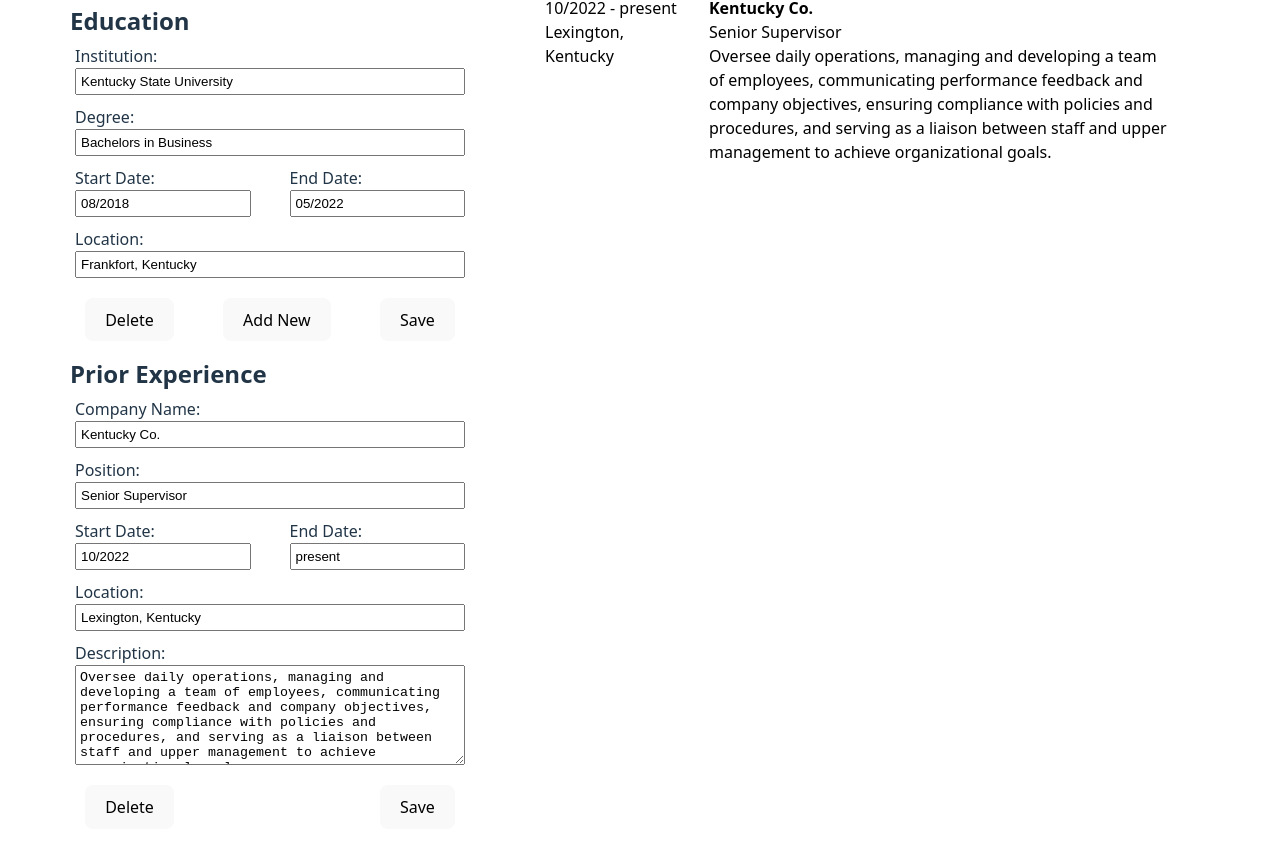
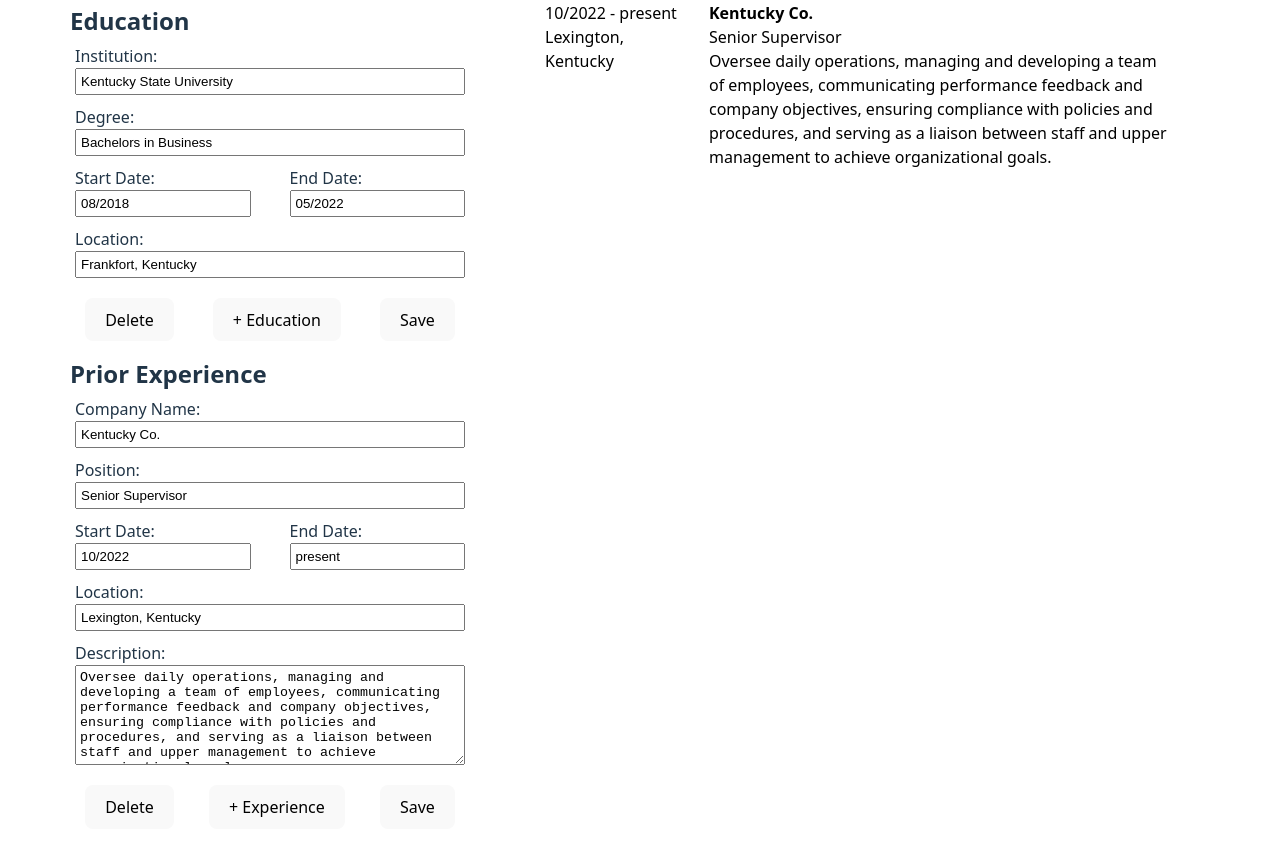
Before and after one commit to jongithub59/cv-application, a React (Vite) app: page / in a window 1280 px wide. Shown: the part 494-1350 px from the top of the page. Built offline with nearby package versions, Linux system fonts and the light colour scheme.

Commit message:
feat: multiple form capability for experience section

```diff
--- a/src/App.jsx
+++ b/src/App.jsx
@@ -40,9 +40,9 @@ function App() {
     resumeData.educationInfo,
   ]);
 
-  const [experienceInfo, setExperienceInfo] = useState(
-    resumeData.experienceInfo
-  );
+  const [experienceInfo, setExperienceInfo] = useState([
+    resumeData.experienceInfo,
+  ]);
 
   //brings in personalInfo object from PersonalInfo.jsx and updates state variable
   const handlePersonalInfoSave = (personalInfo) => {
@@ -54,12 +54,12 @@ function App() {
     setEducationInfo((prev) =>
       prev.map((edu, i) => (i === index ? updatedEducation : edu))
     );
-    console.log(educationInfo);
   };
 
-  const handleExperienceInfoSave = (experienceInfo) => {
-    setExperienceInfo(experienceInfo);
-    console.log(experienceInfo);
+  const handleExperienceInfoSave = (index, updatedExperience) => {
+    setExperienceInfo((prev) =>
+      prev.map((exp, i) => (i === index ? updatedExperience : exp))
+    );
   };
 
   // update hooks to be empty after delete is clicked which will also updat the resume content
@@ -76,8 +76,11 @@ function App() {
     setEducationInfo((prev) => prev.filter((_, i) => i !== index));
   };
 
-  const handleExperienceInfoDelete = () => {
-    setExperienceInfo("");
+  const handleExperienceInfoDelete = (index) => {
+    if (experienceInfo.length == 1) {
+      return;
+    }
+    setExperienceInfo((prev) => prev.filter((_, i) => i !== index));
   };
 
   // create a new EducationInfo by taking the current one and setting its props to be empty
@@ -85,6 +88,20 @@ function App() {
     setEducationInfo((prev) => [
       ...prev,
       { institution: "", degree: "", startDate: "", endDate: "", location: "" },
+    ]);
+  }
+
+  function addNewExperienceForm() {
+    setExperienceInfo((prev) => [
+      ...prev,
+      {
+        company: "",
+        position: "",
+        startDate: "",
+        endDate: "",
+        location: "",
+        desc: "",
+      },
     ]);
   }
 
@@ -108,13 +125,17 @@ function App() {
             addNewForm={addNewEducationForm}
           ></EducationInfo>
         ))}
-        <ExperienceInfo
-          onClickSave={(experienceInfo) =>
-            handleExperienceInfoSave(experienceInfo)
-          }
-          onClickDelete={handleExperienceInfoDelete}
-          experienceInfo={experienceInfo}
-        ></ExperienceInfo>
+        {experienceInfo.map((exp, index) => (
+          <ExperienceInfo
+            key={index}
+            onClickSave={(experienceInfo) =>
+              handleExperienceInfoSave(index, experienceInfo)
+            }
+            onClickDelete={() => handleExperienceInfoDelete(index)}
+            experienceInfo={exp}
+            addNewForm={addNewExperienceForm}
+          ></ExperienceInfo>
+        ))}
       </DisplayForms>
       <Resume // pass the three hooks to be grouped in Resume.jsx as named props
         personalInfo={personalInfo}
--- a/src/components/Resume.jsx
+++ b/src/components/Resume.jsx
@@ -44,28 +44,25 @@ function Resume(props) {
         {props.experienceInfo !== "" && (
           <h3 className="section-header">Prior Experience</h3>
         )}
-        <div className="resume-experience">
+        {props.experienceInfo.map((exp, i) => (
+          <div key={i} className="resume-experience">
             <div className="resume-exp-group">
               <div className="resume-exp-date">
-              {props.experienceInfo.startDate}
-              {props.experienceInfo.startDate &&
-                props.experienceInfo.endDate && <span> - </span>}
-              {props.experienceInfo.endDate}
+                {exp.startDate}
+                {exp.startDate && exp.endDate && <span> - </span>}
+                {exp.endDate}
               </div>
-            <div className="resume-exp-location">
-              {props.experienceInfo.location}
-            </div>
+              <div className="resume-exp-location">{exp.location}</div>
             </div>
             <div className="resume-exp-group">
               <div className="resume-company-name">
-              <strong>{props.experienceInfo.company}</strong>
+                <strong>{exp.company}</strong>
               </div>
-            <div className="resume-exp-postiton">
-              {props.experienceInfo.position}
-            </div>
-            <div className="resume-exp-desc">{props.experienceInfo.desc}</div>
+              <div className="resume-exp-postiton">{exp.position}</div>
+              <div className="resume-exp-desc">{exp.desc}</div>
             </div>
           </div>
+        ))}
       </div>
     </div>
   );
--- a/src/components/education/EducationInfo.jsx
+++ b/src/components/education/EducationInfo.jsx
@@ -107,7 +107,7 @@ function EducationInfo({
             Delete
           </button>
           <button onClick={handleAddNew} className="add-new" type="button">
-            Add New
+            + Education
           </button>
           <button onClick={handleSaveClick} className="save" type="button">
             Save
--- a/src/components/experience/ExperienceInfo.jsx
+++ b/src/components/experience/ExperienceInfo.jsx
@@ -1,6 +1,11 @@
 import { useState } from "react";
 
-function ExperienceInfo({ onClickSave, onClickDelete, experienceInfo }) {
+function ExperienceInfo({
+  onClickSave,
+  onClickDelete,
+  experienceInfo,
+  addNewForm,
+}) {
   const [companyValue, setCompanyValue] = useState(experienceInfo.company);
   const [positionValue, setPositionValue] = useState(experienceInfo.position);
   const [startDateValue, setStartDateValue] = useState(
@@ -11,16 +16,6 @@ function ExperienceInfo({ onClickSave, onClickDelete, experienceInfo }) {
   const [descValue, setDescValue] = useState(experienceInfo.desc);
 
   function handleSaveClick() {
-    if (
-      companyValue == "" &&
-      positionValue == "" &&
-      startDateValue == "" &&
-      endDateValue == "" &&
-      locationValue == "" &&
-      descValue == ""
-    ) {
-      return;
-    }
     const experienceInfo = {
       company: companyValue,
       position: positionValue,
@@ -40,6 +35,10 @@ function ExperienceInfo({ onClickSave, onClickDelete, experienceInfo }) {
     setLocationValue("");
     setDescValue("");
     onClickDelete();
+  }
+
+  function handleAddNew() {
+    addNewForm();
   }
 
   return (
@@ -121,6 +120,9 @@ function ExperienceInfo({ onClickSave, onClickDelete, experienceInfo }) {
           <button onClick={handleDelete} className="delete" type="button">
             Delete
           </button>
+          <button onClick={handleAddNew} className="add-new" type="button">
+            + Experience
+          </button>
           <button onClick={handleSaveClick} className="save" type="button">
             Save
           </button>
--- a/src/styles/index.css
+++ b/src/styles/index.css
@@ -105,12 +105,17 @@ a:hover {
 
 .resume-experience {
   display: flex;
+  margin: 5px 0;
   gap: 24px;
 }
 
 .resume-exp-group,
 .resume-edu-group {
   min-width: 140px;
+}
+
+.resume-exp-desc {
+  word-wrap: break-word;
 }
 
 h1 {
```
Lines whose indentation alone changed are shown as unchanged.
